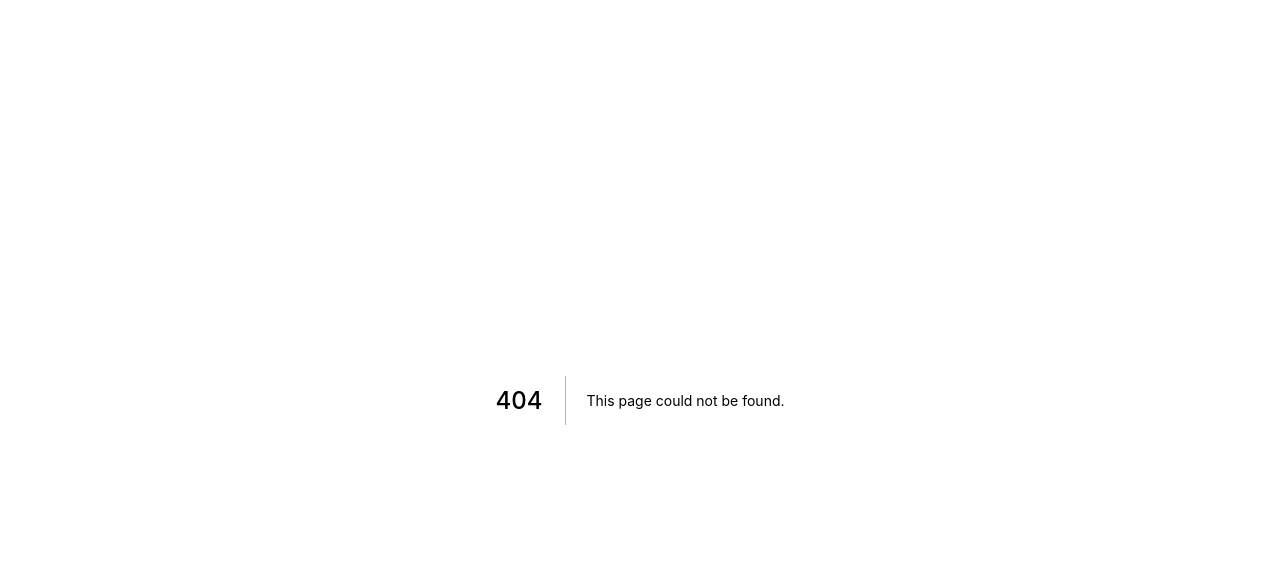
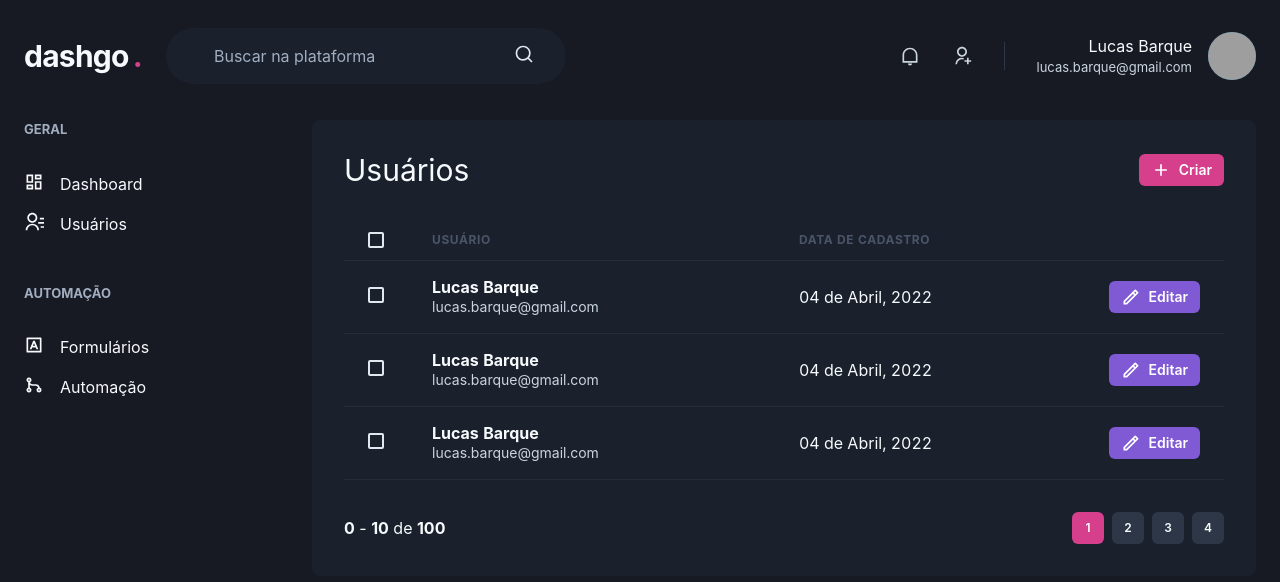
Before and after one commit to lucasbarque/DashGO, a Next.js app: page /users in a window 1280 px wide. Before the commit this address had no page. Shown: the top 582 px of the page. Built offline with nearby package versions, Linux system fonts and the light colour scheme; grey boxes are pictures that could not be loaded.

Commit message:
Finalização Layout

```diff
--- /dev/null
+++ b/src/components/Pagination.tsx
@@ -0,0 +1,68 @@
+import { Box, Button, Stack } from "@chakra-ui/react";
+
+export function Pagination() {
+  return (
+    <Stack
+      direction="row"
+      mt="8"
+      justify="space-between"
+      align="center"
+      spacing="6"
+    >
+      <Box>
+        <strong>0</strong> - <strong>10</strong> de <strong>100</strong>
+      </Box>
+      <Stack
+        direction="row"
+        spacing="2"
+      >
+        <Button
+          size="sm"
+          fontSize="xs"
+          width="4"
+          colorScheme="pink"
+          disabled
+          _disabled={{
+            bgColor: 'pink.500',
+            cursor: 'default'
+          }}
+        >
+          1
+        </Button>
+        <Button
+          size="sm"
+          fontSize="xs"
+          width="4"
+          bg="gray.700"
+          _hover={{
+            bg: 'gray.500',
+          }}
+        >
+          2
+        </Button>
+        <Button
+          size="sm"
+          fontSize="xs"
+          width="4"
+          bg="gray.700"
+          _hover={{
+            bg: 'gray.500',
+          }}
+        >
+          3
+        </Button>
+        <Button
+          size="sm"
+          fontSize="xs"
+          width="4"
+          bg="gray.700"
+          _hover={{
+            bg: 'gray.500',
+          }}
+        >
+          4
+        </Button>
+      </Stack>
+    </Stack>
+  )
+}
--- a/src/pages/dashboard.tsx
+++ b/src/pages/dashboard.tsx
@@ -1,3 +1,4 @@
+import { ApexOptions } from "apexcharts";
 import { Box, Flex, SimpleGrid, Text, theme } from "@chakra-ui/react";
 import dynamic from "next/dynamic";
 import { Header } from "../components/Header";
@@ -6,7 +7,7 @@
 const Chart = dynamic(() => import('react-apexcharts'), {
   ssr: false
 });
-const options = {
+const options: ApexOptions = {
   chart: {
     toolbar: {
       show: false
--- /dev/null
+++ b/src/pages/users/index.tsx
@@ -0,0 +1,115 @@
+import { Box, Button, Checkbox, Flex, Heading, Icon, Table, Tbody, Td, Text, Th, Thead, Tr } from "@chakra-ui/react";
+import { RiAddLine, RiPencilLine } from "react-icons/ri";
+import { Header } from "../../components/Header";
+import { Pagination } from "../../components/Pagination";
+import { Sidebar } from "../../components/Sidebar";
+
+export default function UserList() {
+  return (
+    <Box>
+      <Header />
+      <Flex w="100%" my="6" maxWidth={1480} mx="auto" px="6">
+        <Sidebar />
+
+        <Box flex="1" borderRadius={8} bg="gray.800" p="8">
+          <Flex mb="8" justify="space-between" align="center">
+            <Heading size="lg" fontWeight="normal">Usuários</Heading>
+            <Button
+              as="a"
+              size="sm"
+              fontSize="sm"
+              colorScheme="pink"
+              leftIcon={<Icon as={RiAddLine} fontSize="20"></Icon>}>Criar</Button>
+          </Flex>
+
+          <Table colorScheme="whiteAlpha">
+            <Thead>
+              <Tr>
+                <Th px="6" color="gray.300" width="8">
+                  <Checkbox colorScheme="pink" />
+                </Th>
+                <Th>
+                  Usuário
+                </Th>
+                <Th>
+                  Data de cadastro
+                </Th>
+                <Th width="8"></Th>
+              </Tr>
+            </Thead>
+            <Tbody>
+              <Tr>
+                <Td px="6">
+                  <Checkbox colorScheme="pink" />
+                </Td>
+                <Td>
+                  <Box>
+                    <Text fontWeight="bold">Lucas Barque</Text>
+                    <Text fontSize="sm" color="gray.300">lucas.barque@gmail.com</Text>
+                  </Box>
+                </Td>
+                <Td>
+                  04 de Abril, 2022
+                </Td>
+                <Td>
+                  <Button
+                    as="a"
+                    size="sm"
+                    fontSize="sm"
+                    colorScheme="purple"
+                    leftIcon={<Icon as={RiPencilLine} fontSize="20"></Icon>}>Editar</Button>
+                </Td>
+              </Tr>
+              <Tr>
+                <Td px="6">
+                  <Checkbox colorScheme="pink" />
+                </Td>
+                <Td>
+                  <Box>
+                    <Text fontWeight="bold">Lucas Barque</Text>
+                    <Text fontSize="sm" color="gray.300">lucas.barque@gmail.com</Text>
+                  </Box>
+                </Td>
+                <Td>
+                  04 de Abril, 2022
+                </Td>
+                <Td>
+                  <Button
+                    as="a"
+                    size="sm"
+                    fontSize="sm"
+                    colorScheme="purple"
+                    leftIcon={<Icon as={RiPencilLine} fontSize="20"></Icon>}>Editar</Button>
+                </Td>
+              </Tr>
+              <Tr>
+                <Td px="6">
+                  <Checkbox colorScheme="pink" />
+                </Td>
+                <Td>
+                  <Box>
+                    <Text fontWeight="bold">Lucas Barque</Text>
+                    <Text fontSize="sm" color="gray.300">lucas.barque@gmail.com</Text>
+                  </Box>
+                </Td>
+                <Td>
+                  04 de Abril, 2022
+                </Td>
+                <Td>
+                  <Button
+                    as="a"
+                    size="sm"
+                    fontSize="sm"
+                    colorScheme="purple"
+                    leftIcon={<Icon as={RiPencilLine} fontSize="20"></Icon>}>Editar</Button>
+                </Td>
+              </Tr>
+            </Tbody>
+          </Table>
+
+          <Pagination />
+        </Box>
+      </Flex>
+    </Box>
+  )
+}
```
Also changed, not shown: src/pages/users/create.tsx (added, +39 -0 lines).
